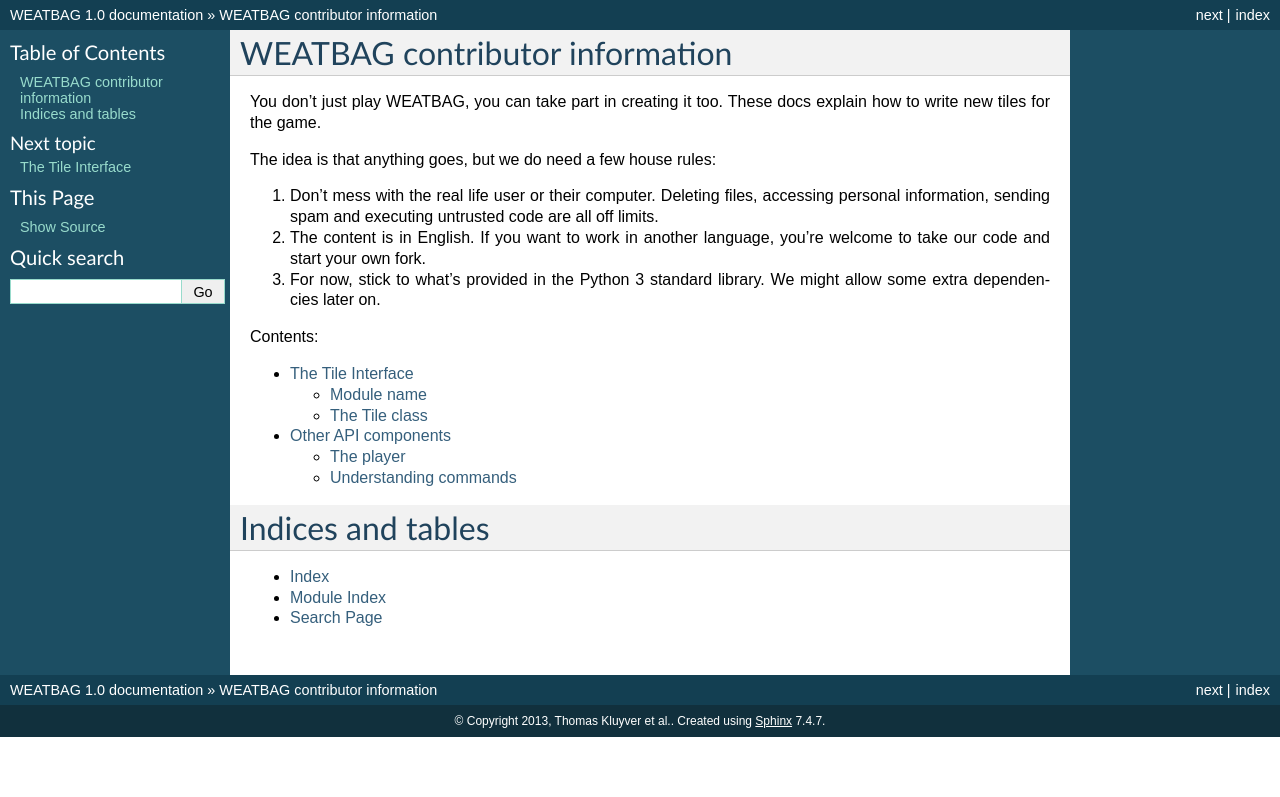
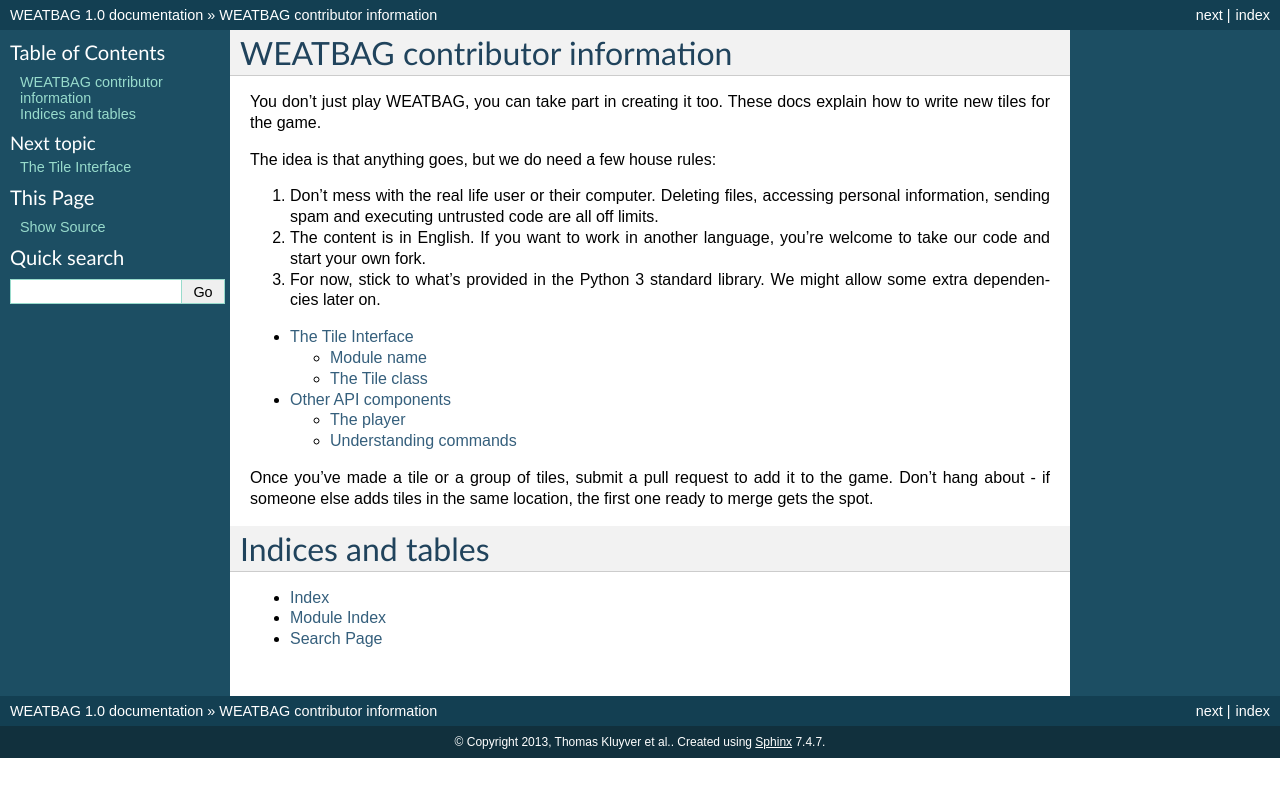
Before and after one commit to takluyver/weatbag, a Sphinx documentation site: the page built from doc/index.rst, in a window 1280 px wide. Shown: the top 797 px of the page. Built offline with Sphinx 7.4.7, drawn with Linux system fonts in a browser that asks for light colours.

Commit message:
Add note on submitting tiles

```diff
--- a/doc/index.rst
+++ b/doc/index.rst
@@ -16,14 +16,15 @@
 3. For now, stick to what's provided in the Python 3 standard library. We might
    allow some extra dependencies later on.
 
-Contents:
-
 .. toctree::
    :maxdepth: 2
 
    interface.rst
    api_misc.rst
 
+Once you've made a tile or a group of tiles, submit a pull request to add it to
+the game. Don't hang about - if someone else adds tiles in the same location,
+the first one ready to merge gets the spot.
 
 Indices and tables
 ==================
```
